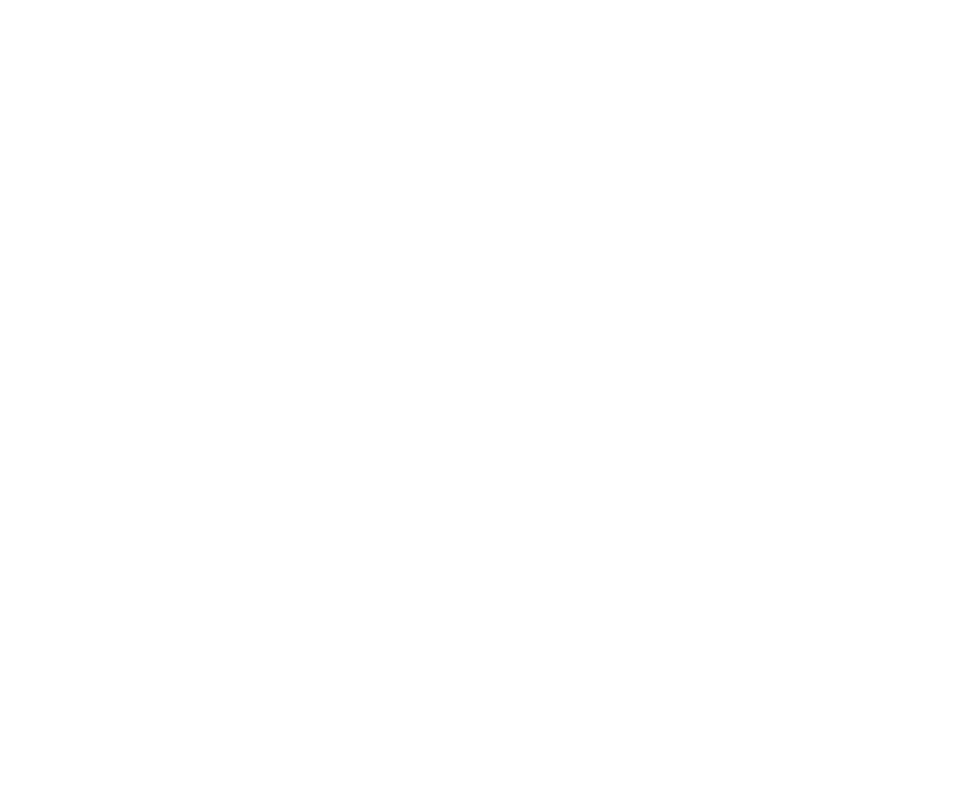
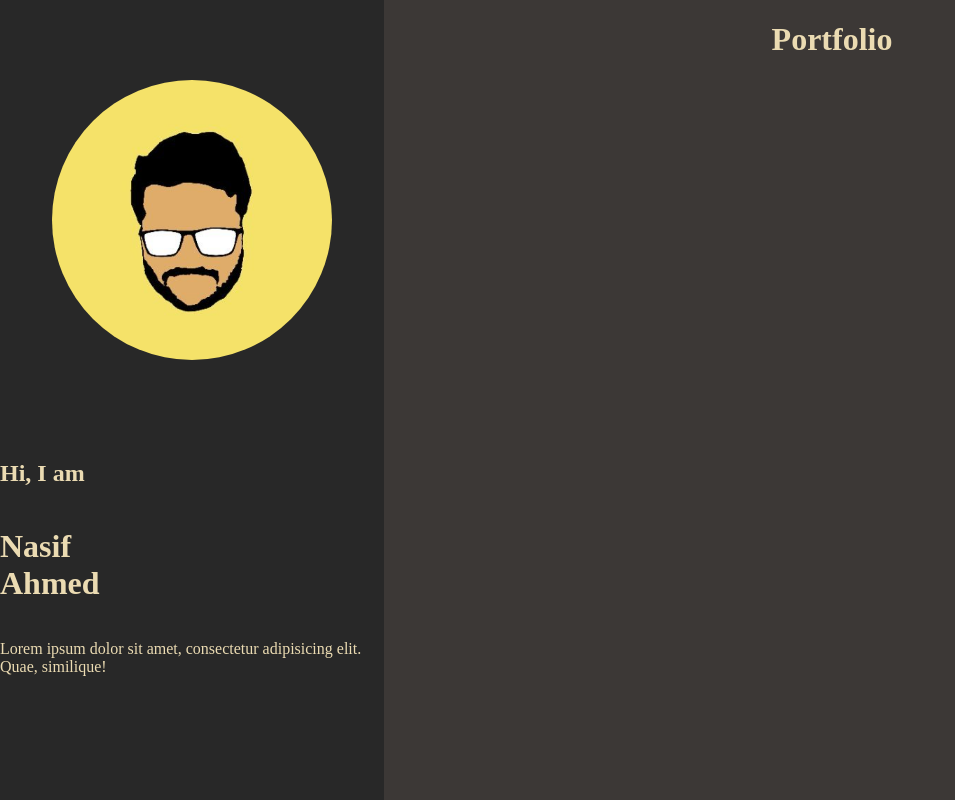
Before and after one commit to NasifAhmed/fancy-portfolio-test, a plain HTML site: page index.html in a window 1280 px wide. Shown: the whole page, without its empty margins (0-955 px from the left). Drawn offline with Linux system fonts and the light colour scheme.

Commit message:
Add two column div and picture

```diff
--- a/index.html
+++ b/index.html
@@ -5,10 +5,23 @@
     <meta charset="UTF-8">
     <meta name="viewport" content="width=device-width, initial-scale=1.0">
     <title>Document</title>
+    <link rel="stylesheet" href="styles/main.css">
 </head>
 
 <body>
-
+    <main>
+        <div class="main-container">
+            <div class="profile-container">
+                <img src="assets/dp.jpg" id="avatar" alt="">
+                <h2>Hi, I am</h2>
+                <h1>Nasif<br>Ahmed</h1>
+                <p>Lorem ipsum dolor sit amet, consectetur adipisicing elit. Quae, similique!</p>
+            </div>
+            <div class="portfolio-container">
+                <h1>Portfolio</h1>
+            </div>
+        </div>
+    </main>
 </body>
 
 </html>
--- a/styles/main.css
+++ b/styles/main.css
@@ -1,4 +1,46 @@
-* {
+body {
     margin: 0;
     padding: 0;
 }
+
+:root {
+    --primary-bg: #282828;
+    --secondary-bg: #3C3836;
+    --button-bg: #665C54;
+    --primary-fg: #EBDBB2;
+    --tertiary-bg: #FBF1C7;
+}
+
+.main-container {
+    display: flex;
+
+    /* justify-content: center; */
+}
+
+.profile-container {
+    background-color: var(--primary-bg);
+    color: var(--primary-fg);
+    /* text-align: center; */
+    /* padding: 20px; */
+    display: flex;
+    flex-direction: column;
+    width: 30vw;
+    height: 100vh;
+}
+
+.portfolio-container {
+    background-color: var(--secondary-bg);
+    color: var(--primary-fg);
+    text-align: center;
+    /* padding: 20px; */
+    width: 70vw;
+    height: 100vh;
+}
+
+#avatar {
+    border-radius: 50%;
+    height: 35vh;
+    padding-top: 10vh;
+    padding-bottom: 10vh;
+    align-self: center;
+}
```
Also changed, not shown: assets/dp.jpg (added).
